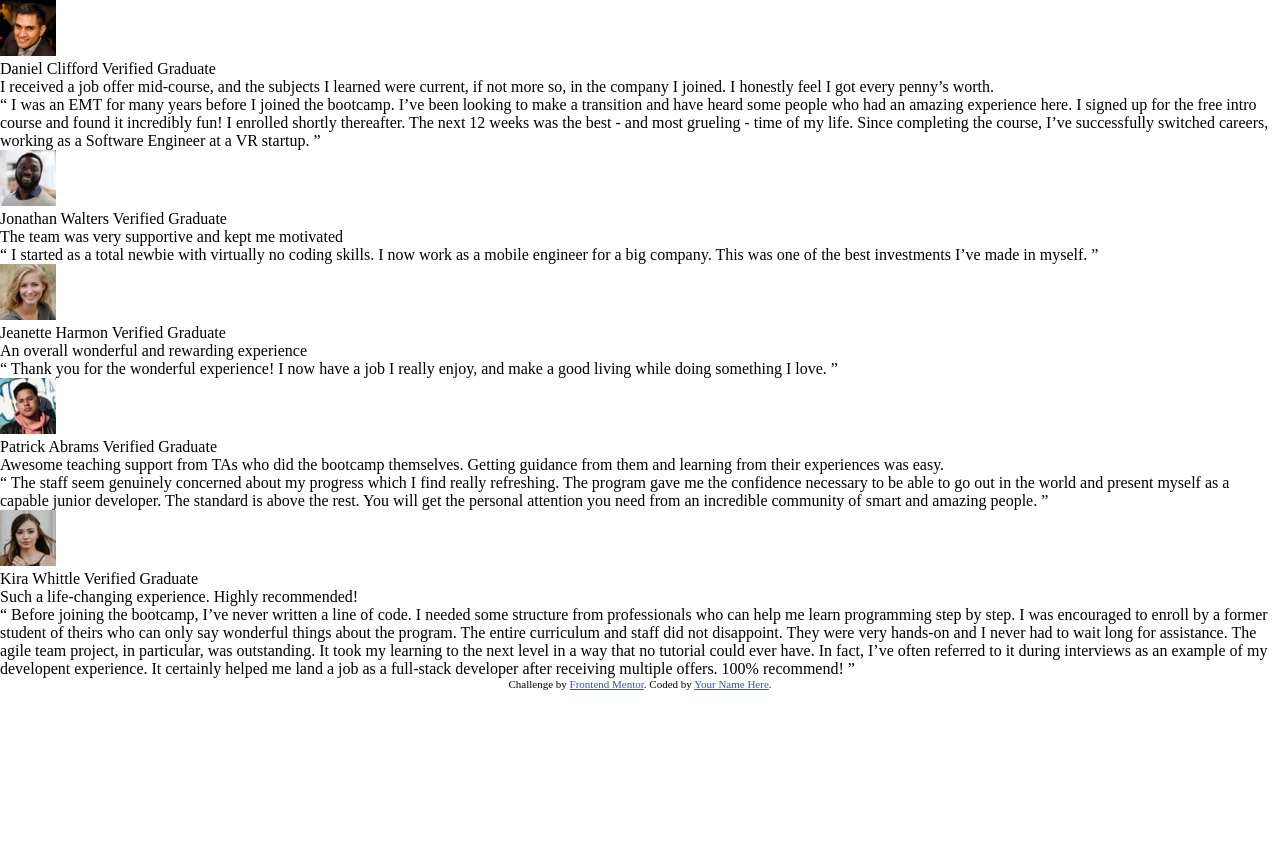
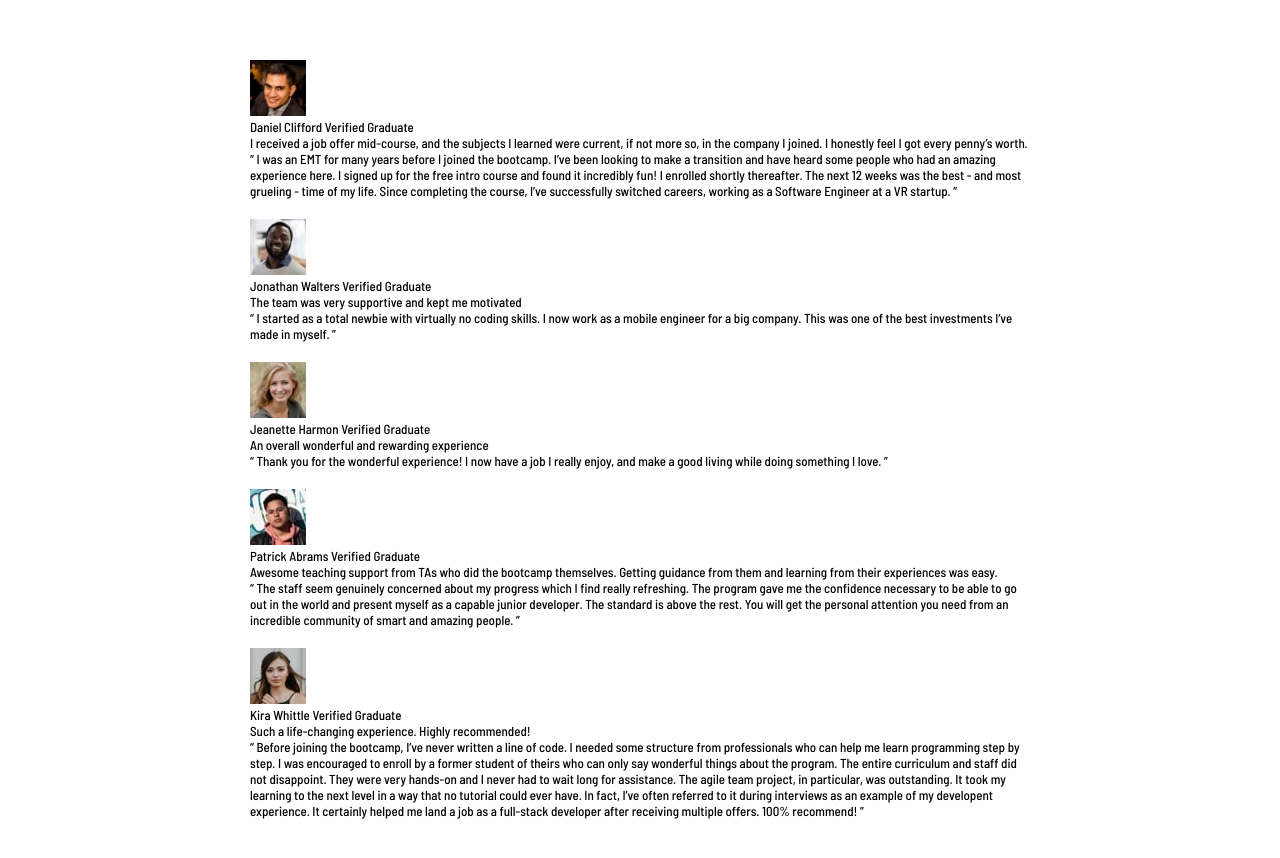
Before and after one commit to kristiansnts/fem-testimonial-grid, a plain HTML site: page index.html in a window 1280 px wide. Before the commit the page ends 800 px from the top, so only its background shows below. Drawn offline with Linux system fonts and the light colour scheme.

Commit message:
minimum layouting dan styling

```diff
--- a/index.html
+++ b/index.html
@@ -18,7 +18,7 @@
 <body>
 
   <main>
-    <div class="card-1">
+    <div class="card card-1">
       <div class="user-profile">
         <img src="images/image-daniel.jpg" alt="">
         <div class="user-detail">
@@ -37,7 +37,7 @@
           the course, I’ve successfully switched careers, working as a Software Engineer at a VR startup. ”</p>
       </div>
     </div>
-    <div class="card-2">
+    <div class="card card-2">
       <div class="user-profile">
         <img src="images/image-jonathan.jpg" alt="">
         <div class="user-detail">
@@ -53,7 +53,7 @@
           for a big company. This was one of the best investments I’ve made in myself. ”</p>
       </div>
     </div>
-    <div class="card-3">
+    <div class="card card-3">
       <div class="user-profile">
         <img src="images/image-jeanette.jpg" alt="">
         <div class="user-detail">
@@ -69,7 +69,7 @@
           while doing something I love. ”</p>
       </div>
     </div>
-    <div class="card-4">
+    <div class="card card-4">
       <div class="user-profile">
         <img src="images/image-patrick.jpg" alt="">
         <div class="user-detail">
@@ -88,7 +88,7 @@
           an incredible community of smart and amazing people. ”</p>
       </div>
     </div>
-    <div class="card-5">
+    <div class="card card-5">
       <div class="user-profile">
         <img src="images/image-kira.jpg" alt="">
         <div class="user-detail">
--- a/style.css
+++ b/style.css
@@ -1,5 +1,31 @@
+@import url('https://fonts.googleapis.com/css2?family=Barlow+Semi+Condensed:wght@500;600&display=swap');
+
 * {
     box-sizing: border-box;
     padding: 0;
     margin: 0;
+    font-size: 13px;
+
+    --violet: hsl(263, 55%, 52%);
+    --dark-grey: hsl(217, 19%, 35%);
+    --dark-black: hsl(219, 29%, 14%);
+    --bg-body: hsl(0, 0%, 81%);
+    --text-color: hsl(210, 46%, 95%);
 }
+
+body {
+    font-family: 'Barlow Semi Condensed', sans-serif;
+}
+
+main {
+    width: min(80%, 800px);
+    margin: 50px auto;
+}
+
+.card {
+    padding: 10px;
+}
+
+.attribution {
+    display: none;
+}
```
